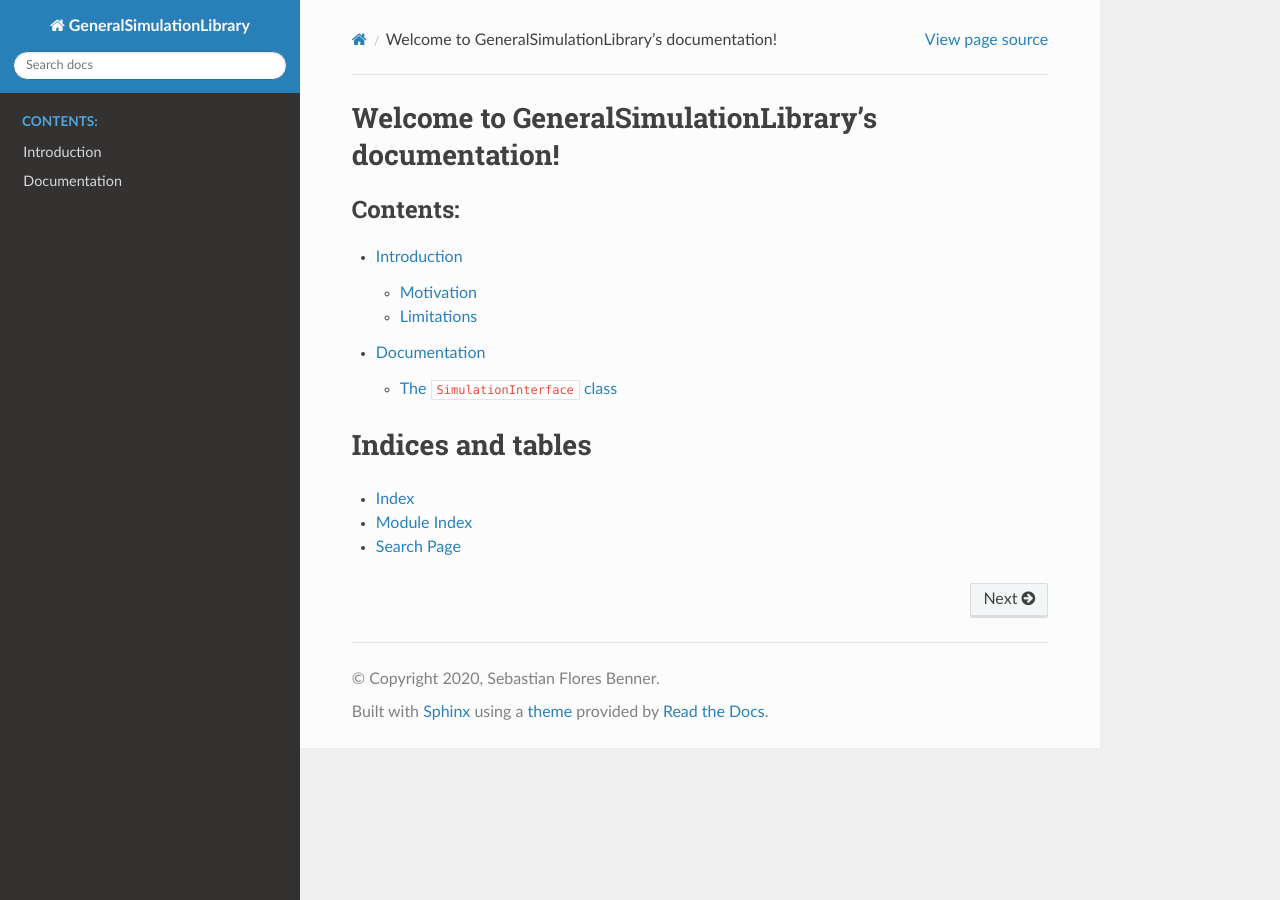
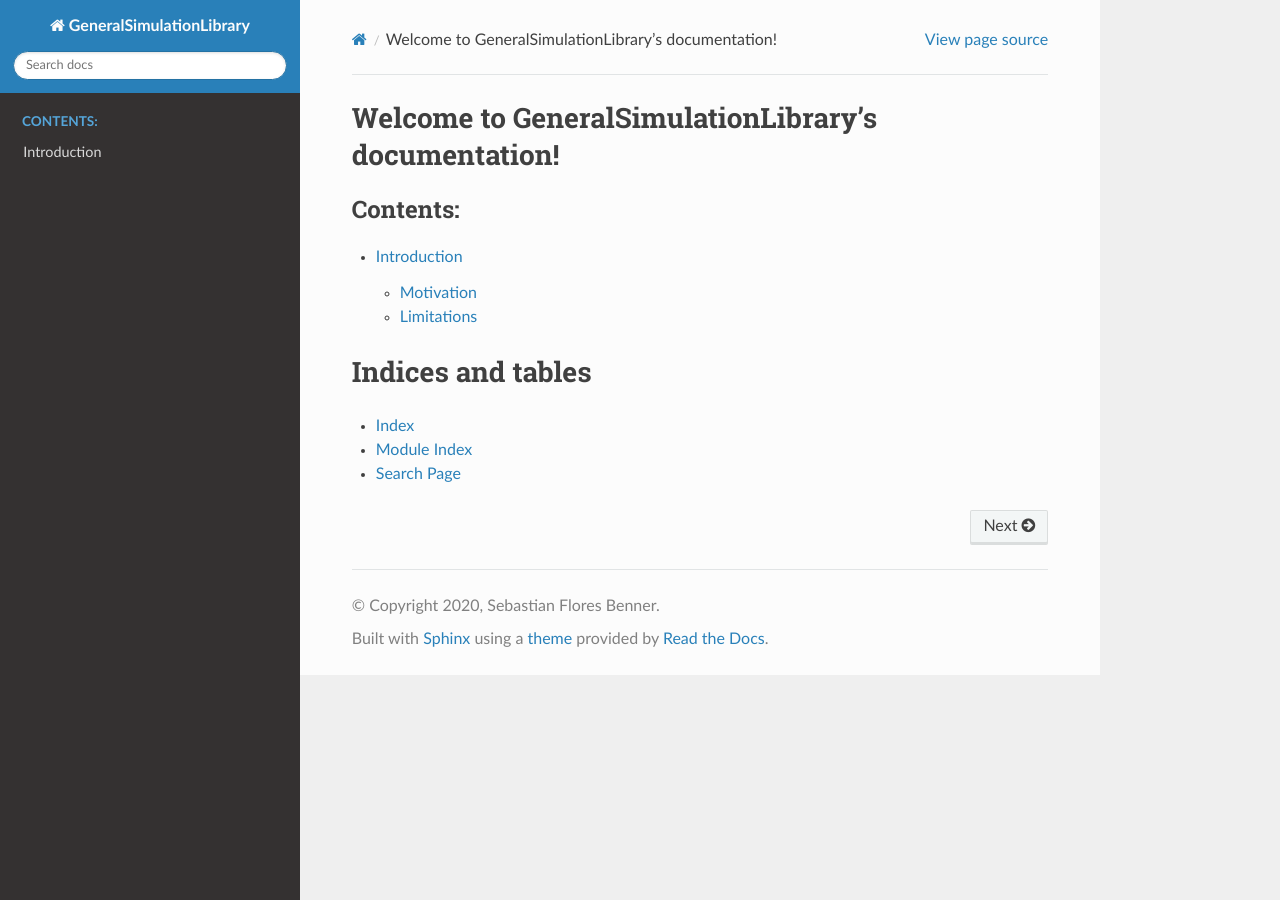
Before and after one commit to sebastiandres/GenericSimulationLibrary, a Sphinx documentation site: the page built from docs/source/index.rst, in a window 1280 px wide. Built offline with Sphinx 7.4.7 and the Read the Docs theme 2.0.0, drawn with Linux system fonts in a browser that asks for light colours; pages that are not in the unit, such as notebooks, are missing from menus.

```diff
--- a/docs/source/index.rst
+++ b/docs/source/index.rst
@@ -11,7 +11,6 @@ Welcome to GeneralSimulationLibrary's documentation!
    :caption: Contents:
 
    intro
-   simulation_interface
    example
 
 Indices and tables
--- a/docs/source/simulation_interface.rst
+++ /dev/null
@@ -1,9 +0,0 @@
-Documentation
-=============
-
-The ``SimulationInterface`` class
-****************************************
-.. autoclass:: SimulationInterface
-    :members:
-    :undoc-members:
-    :show-inheritance:
```
